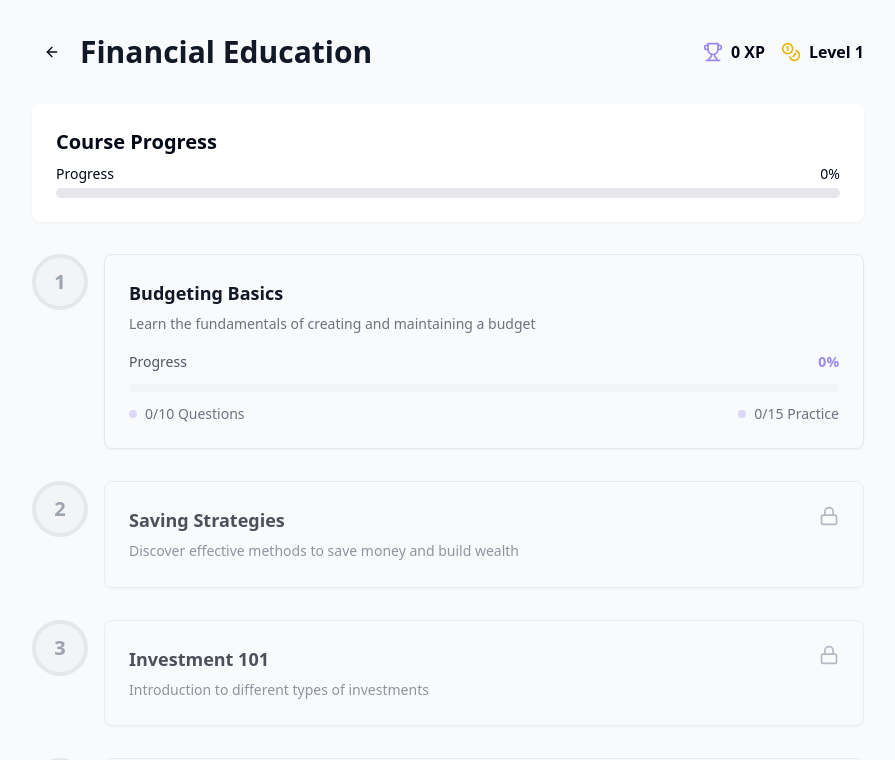
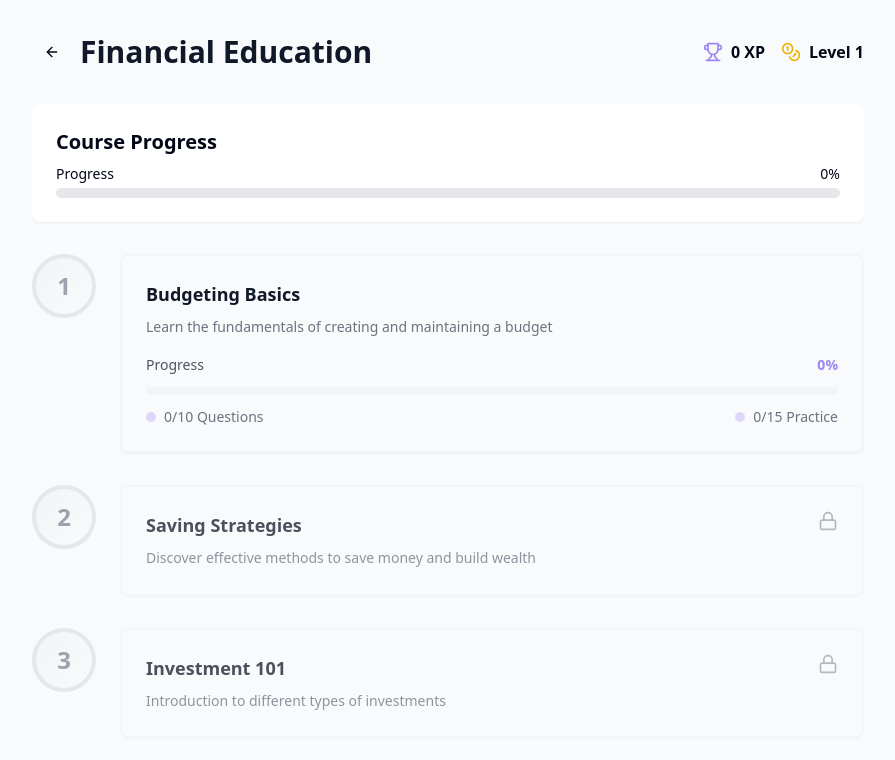
Before and after one commit to Thanseert/learnwealth-gameloop, a React (Vite) app: page /lessons in a window 1280 px wide. Shown: the top 760 px of the page, without its empty margins (192-1087 px from the left). Built offline with nearby package versions, Linux system fonts and the light colour scheme; sample sign-in values are in the browser's storage.

Commit message:
No changes
This commit does not include any code changes.

```diff
--- a/src/components/LessonCard.tsx
+++ b/src/components/LessonCard.tsx
@@ -26,33 +26,43 @@ export function LessonCard({
   isLocked = false,
 }: LessonCardProps) {
   return (
-    <div className="flex items-start gap-4 relative animate-fade-in">
-      <div className="flex flex-col items-center gap-2">
+    <div className="flex items-start gap-6 relative animate-fade-in">
+      <div className="flex flex-col items-center">
+        {/* Circle with border and gradient */}
         <div
           className={cn(
-            "w-14 h-14 rounded-full flex items-center justify-center text-xl font-semibold border-4",
+            "w-16 h-16 rounded-full flex items-center justify-center text-2xl font-bold relative",
             isCompleted
-              ? "bg-primary/10 border-primary text-primary"
-              : "bg-gray-100 border-gray-200 text-gray-400"
+              ? "bg-gradient-to-br from-primary/20 to-primary/10 text-primary border-4 border-primary"
+              : "bg-gradient-to-br from-gray-100 to-gray-50 text-gray-400 border-4 border-gray-200"
           )}
         >
           {number}
         </div>
-        {/* Vertical line connecting to next lesson - made thicker and more visible */}
-        <div className="w-1 h-32 bg-gray-200 absolute top-12 left-1/2 -translate-x-1/2 -z-10" />
+        {/* Thicker vertical connecting line with gradient */}
+        <div
+          className={cn(
+            "w-1.5 h-48 absolute top-16 left-1/2 -translate-x-1/2 -z-10",
+            isCompleted
+              ? "bg-gradient-to-b from-primary/30 to-primary/10"
+              : "bg-gradient-to-b from-gray-200 to-gray-100"
+          )}
+        />
       </div>
 
       <Card
         className={cn(
-          "flex-1 transition-all duration-300",
-          isLocked ? "opacity-75" : "hover:-translate-y-1 hover:shadow-lg cursor-pointer",
+          "flex-1 transition-all duration-300 border-2",
+          isLocked
+            ? "opacity-75 border-gray-100"
+            : "hover:-translate-y-1 hover:shadow-lg cursor-pointer border-gray-100 hover:border-primary/20",
           "animate-scale-in"
         )}
         onClick={!isLocked ? onClick : undefined}
       >
         <div className="p-6 space-y-4">
           <div className="flex items-start justify-between">
-            <div className="space-y-1.5">
+            <div className="space-y-2">
               <h3 className="font-semibold text-lg text-gray-900">{title}</h3>
               <p className="text-sm text-gray-500 leading-relaxed">{description}</p>
             </div>
@@ -70,11 +80,11 @@ export function LessonCard({
               <Progress value={progress} className="h-2" />
               <div className="flex justify-between text-sm text-gray-500">
                 <div className="flex items-center gap-2">
-                  <div className="w-2 h-2 rounded-full bg-primary/30" />
+                  <div className="w-2.5 h-2.5 rounded-full bg-primary/30" />
                   <span>{Math.round(progress * 0.1)}/10 Questions</span>
                 </div>
                 <div className="flex items-center gap-2">
-                  <div className="w-2 h-2 rounded-full bg-primary/30" />
+                  <div className="w-2.5 h-2.5 rounded-full bg-primary/30" />
                   <span>{Math.round(progress * 0.15)}/15 Practice</span>
                 </div>
               </div>
```
